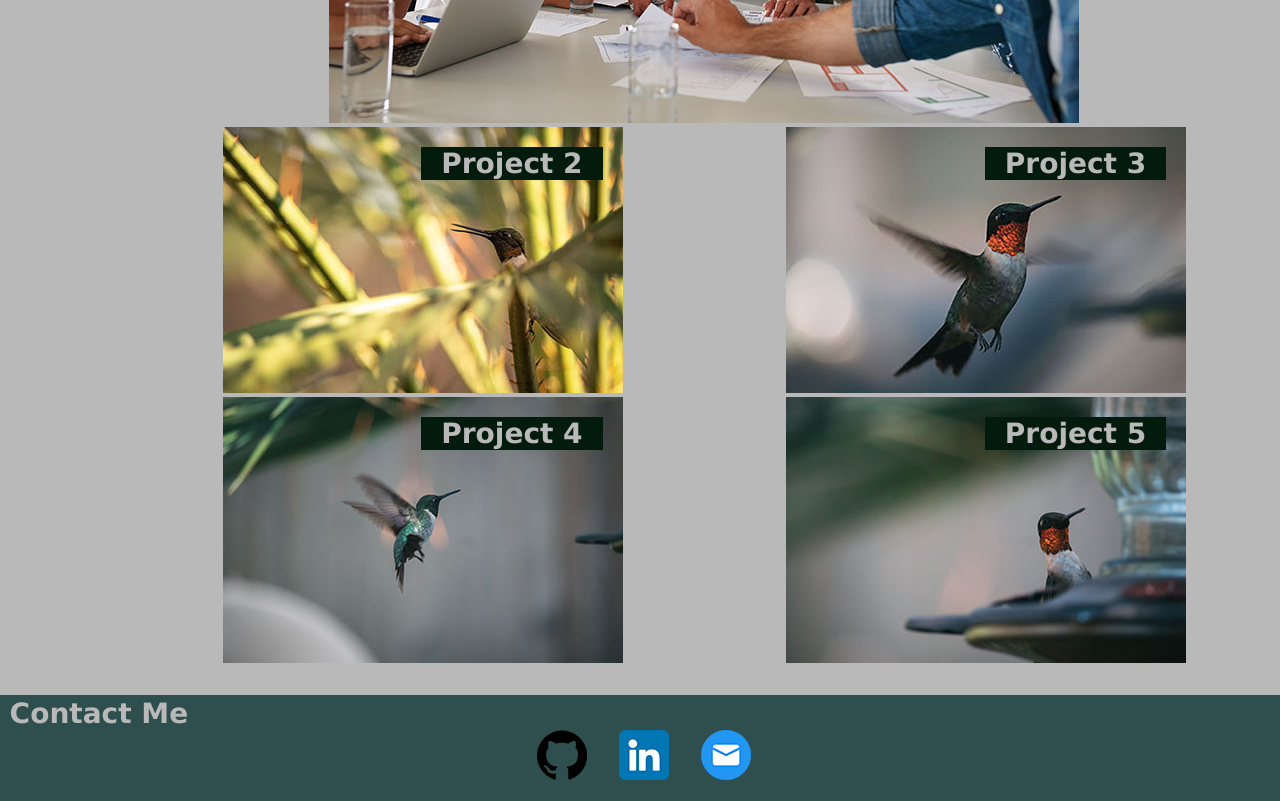
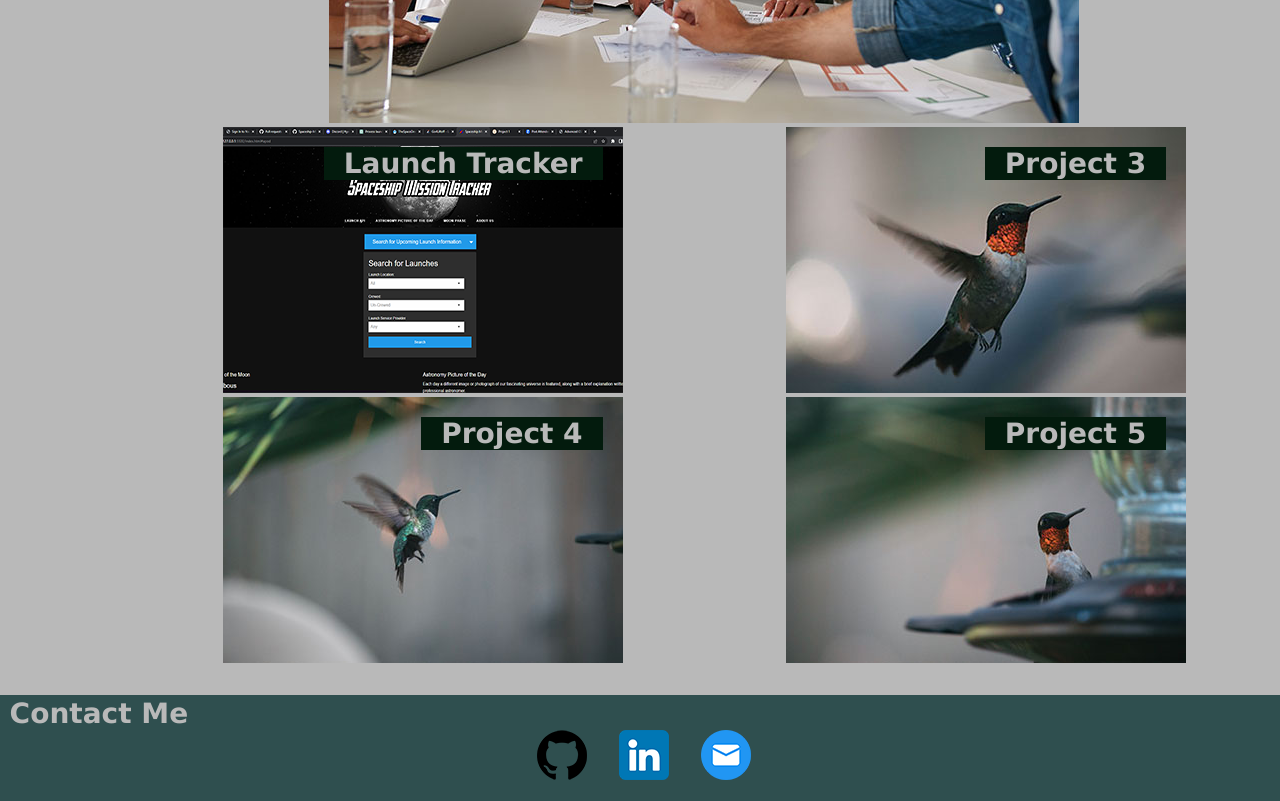
Before and after one commit to kevincallaghan/Advanced-CSS-Portfolio, a plain HTML site: page index.html in a window 1280 px wide. Shown: the part 820-1621 px from the top of the page. Drawn offline with Linux system fonts and the light colour scheme.

Commit message:
added project 1

```diff
--- a/index.html
+++ b/index.html
@@ -61,10 +61,10 @@
             </a>
           </div>
           <div class="project-2">
-            <a href="https://github.com/kevincallaghan" target="_blank">
-            <img id="project2image" src="assets/images/placeholder-2.jpg" alt="Placeholder picture of hummingbird sitting in a palm with Project 2 text overlay">
+            <a href="https://masterchef842.github.io/Spaceship-Mission-Tracker/" target="_blank">
+            <img id="project2image" src="assets/images/SpaceProject.png" alt="Placeholder picture of my Group Project 1 - a space flight tracking website.">
               <div class="text-block2">
-                <h4>Project 2</h4>
+                <h4>Launch Tracker</h4>
               </div>
             </a>
           </div>
```
Also changed, not shown: assets/images/SpaceProject.png (added).
